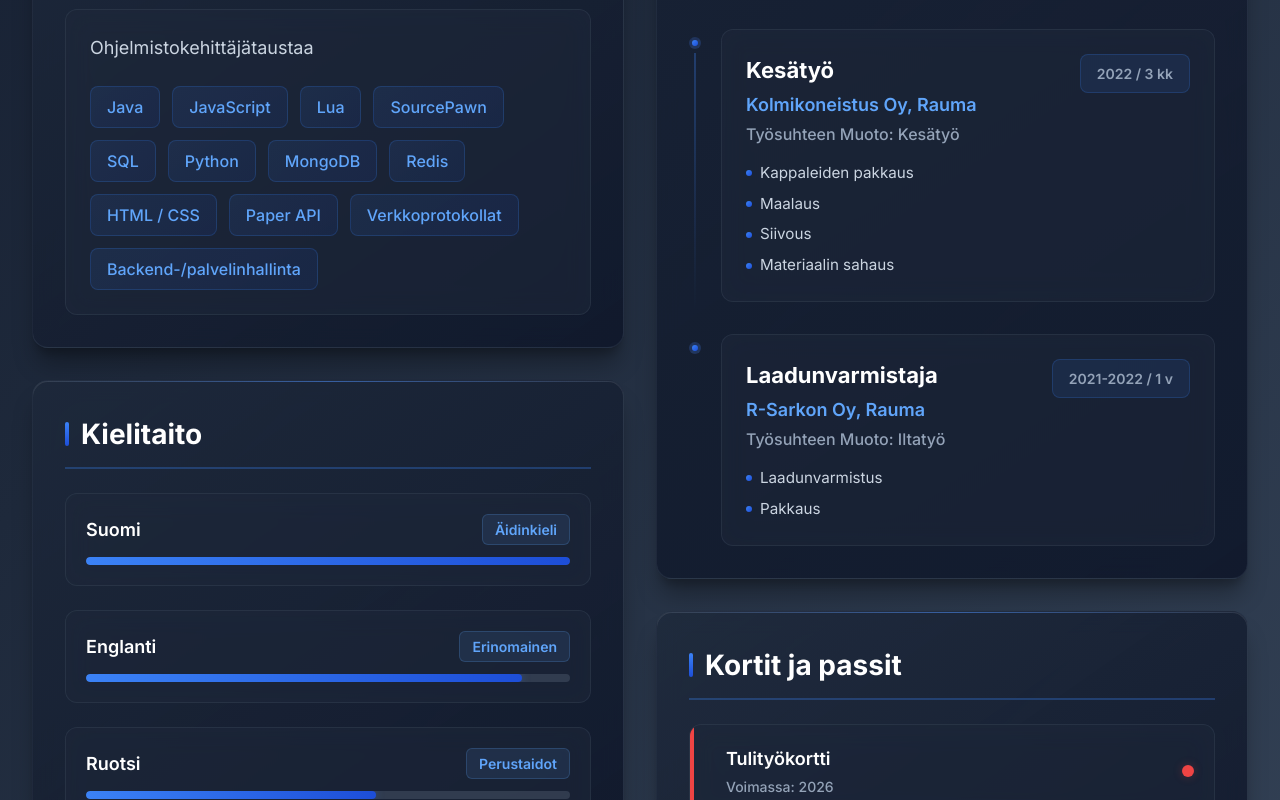
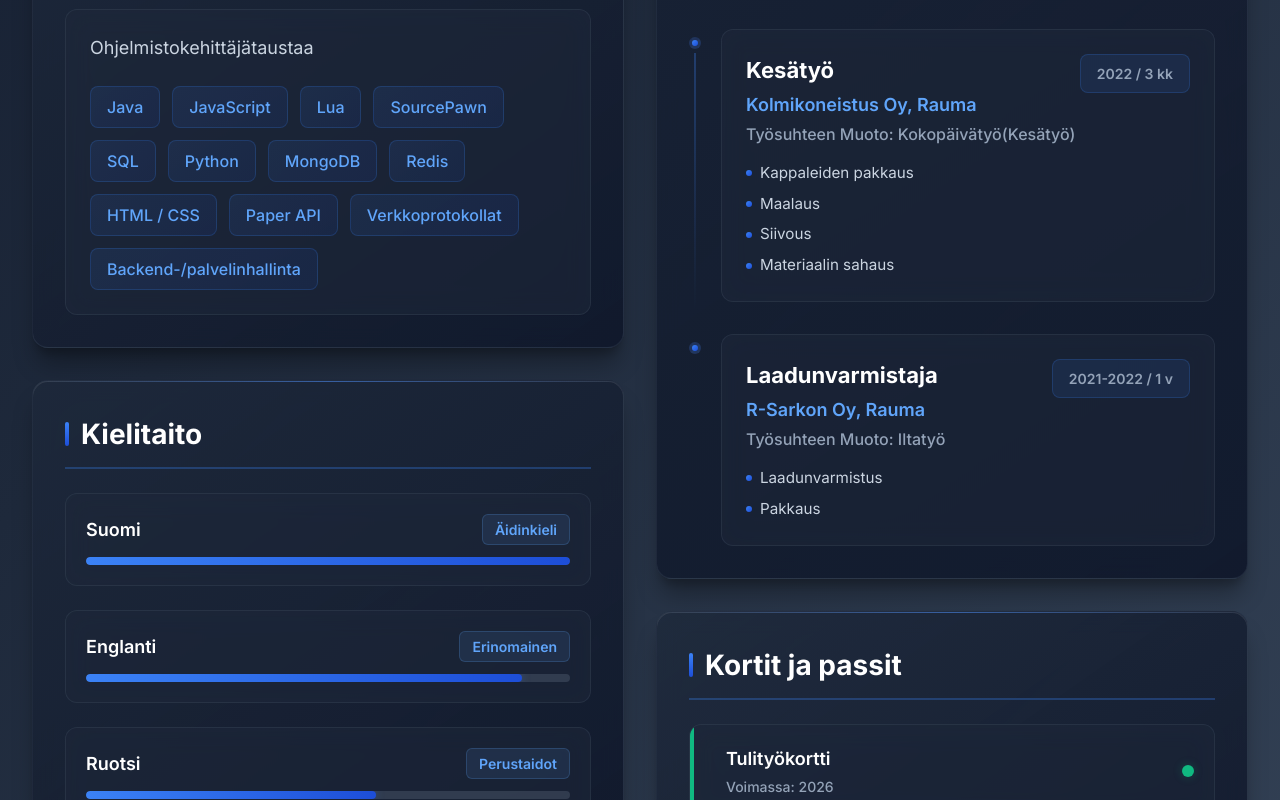
Before and after one commit to tjzzzzzz/CV-Nettisivu, a React (Vite) app in the folder cv-nettisivu/: page / in a window 1280 px wide. Shown: the part 1220-2020 px from the top of the page. Built offline with nearby package versions, Linux system fonts and the light colour scheme.

Commit message:
Update colors and text: Change Tulityökortti to green and update employment type

```diff
--- a/cv-nettisivu/src/components/Certificates.tsx
+++ b/cv-nettisivu/src/components/Certificates.tsx
@@ -5,7 +5,7 @@
     {
       name: 'Tulityökortti',
       validUntil: '2026',
-      color: '#ef4444'
+      color: '#10b981'
     },
     {
       name: 'Ensiapu 1-kortti',
--- a/cv-nettisivu/src/components/WorkExperience.tsx
+++ b/cv-nettisivu/src/components/WorkExperience.tsx
@@ -31,7 +31,7 @@
       title: 'Kesätyö',
       company: 'Kolmikoneistus Oy',
       location: 'Rauma',
-      employmentType: 'Kesätyö',
+      employmentType: 'Kokopäivätyö(Kesätyö)',
       tasks: ['Kappaleiden pakkaus', 'Maalaus', 'Siivous', 'Materiaalin sahaus']
     },
     {
```
Also changed, not shown: 2 other files (tests, documents, lock files or other folders).
